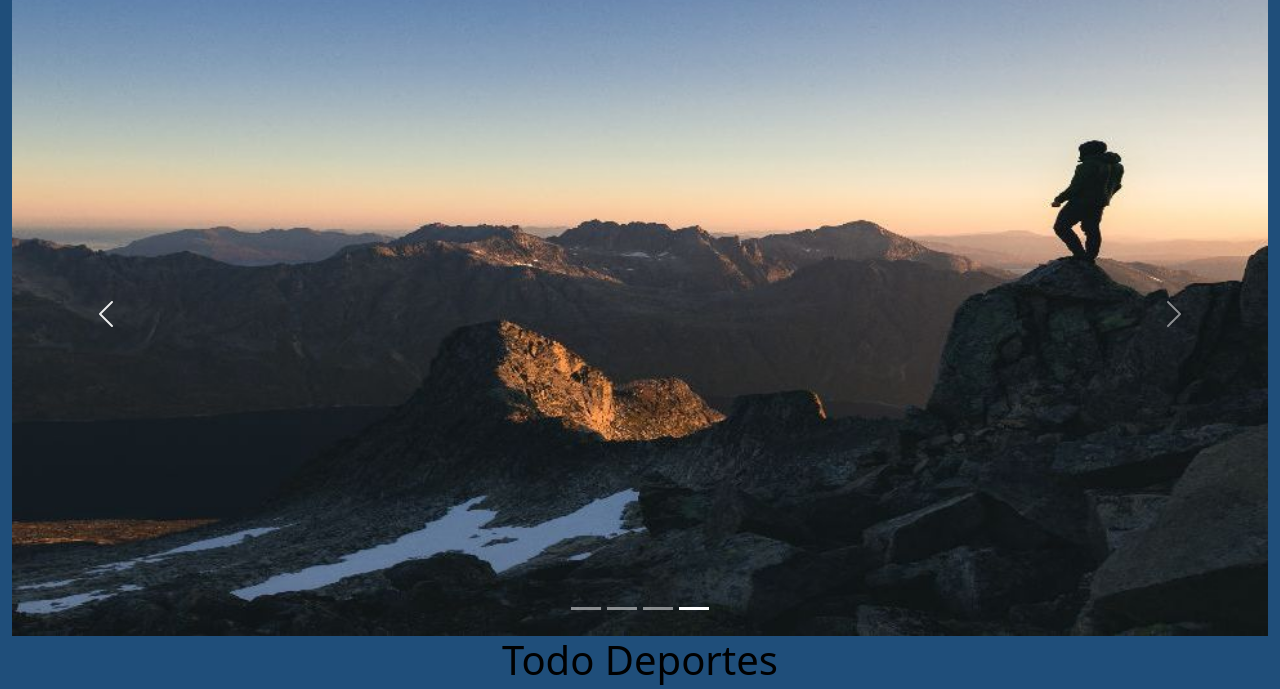
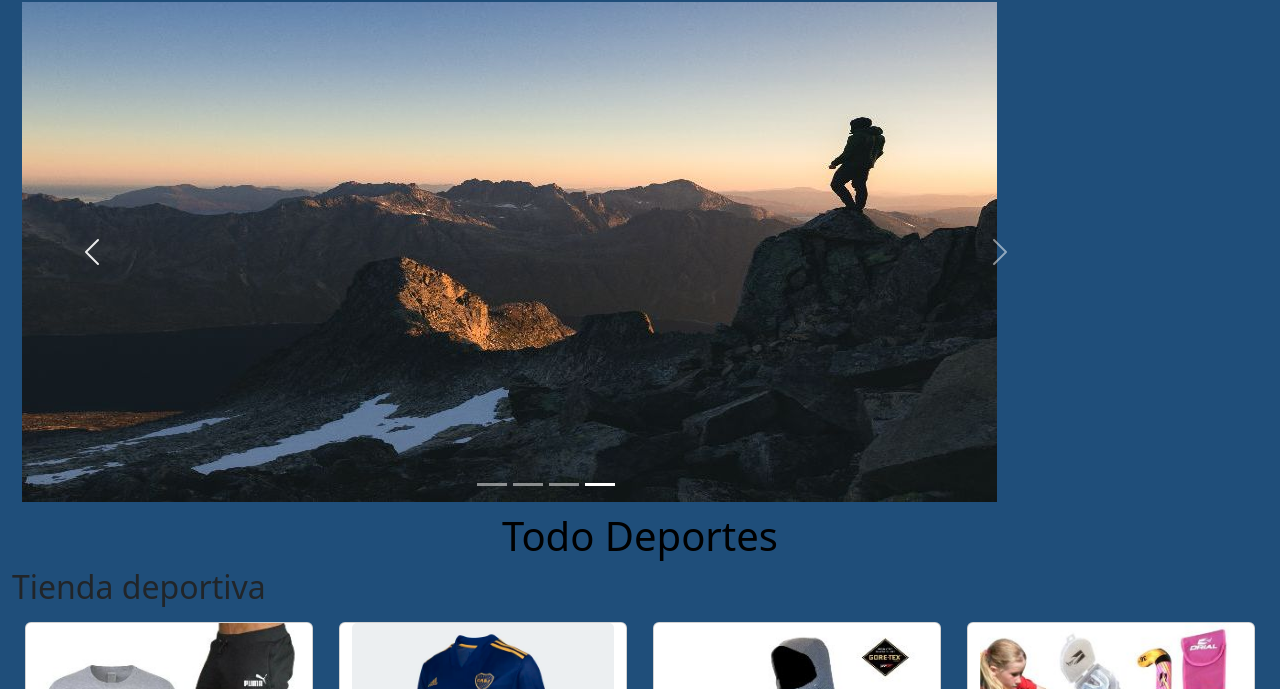
Before and after one commit to diegoToth/DiegoToth---proyecto__final2, a website: page DiegoToth/index.html in a window 1280 px wide. Both pictures are taken after a click on the button "Previous". Shown: the part 69-758 px from the top of the page. Drawn offline with nearby package versions, Linux system fonts and the light colour scheme.

```diff
--- a/DiegoToth/assets/scss/style.scss
+++ b/DiegoToth/assets/scss/style.scss
@@ -14,6 +14,18 @@
 }
 .cont__navbar{
     padding: 0;
+
+}
+.carousel{
+    width: 85%;
+    display: flex;
+    flex-wrap: wrap;
+    padding: 10px;
+    text-align: center;
+    align-items: center
+
+
+
 
 }
 
--- a/DiegoToth/index.html
+++ b/DiegoToth/index.html
@@ -52,6 +52,7 @@
                 <button type="button" data-bs-target="#carouselExampleCaptions" data-bs-slide-to="1" aria-label="Slide 2"></button>
                 <button type="button" data-bs-target="#carouselExampleCaptions" data-bs-slide-to="2" aria-label="Slide 3"></button>
                 <button type="button" data-bs-target="#carouselExampleCaptions" data-bs-slide-to="3" aria-label="Slide 4"></button>
+
             </div>
             <div class="carousel-inner">
                 <div class="carousel-item active">
@@ -64,7 +65,8 @@
                     <img src="./assets/img/cyclist-man-racing-bike-outdoor.jpg" class="card-img-top" alt="Imagen ciclista">
                 </div>
                 <div class="carousel-item letras">
-                    <img src="./assets/img/silhouette-of-person-standing-on-the-top-of-hill-under-the-beautiful-colorful-sky-in-the-morning.jpg" class="d-block w-100" alt="Imagen mujer ejercitando en su casa">
+                    <img src="./assets/img/silhouette-of-person-standing-on-the-top-of-hill-under-the-beautiful-colorful-sky-in-the-morning.jpg
+                    " class="d-block" alt="Imagen mujer ejercitando en su casa">
                 </div>
             </div>
             <button class="carousel-control-prev" type="button" data-bs-target="#carouselExampleCaptions" data-bs-slide="prev">
```
Also changed, not shown: DiegoToth/Proyecto1/Contactos.html (+1 -1 lines), DiegoToth/Proyecto1/Ubicacion.html (+1 -1 lines), DiegoToth/assets/css/style.css.
